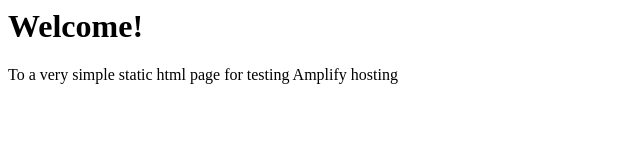
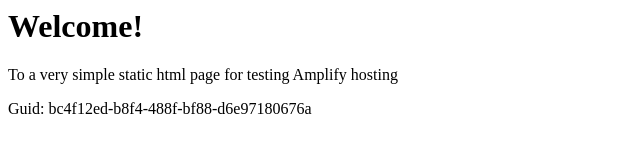
Before and after one commit to aws-aemilia-icn/Github-PR-Commit-Integration-Test-DoNotTouch-Gith-OKSLNVO2-v1-preprod-ap-northeast-2, a website: page src/index.html in a window 1280 px wide. Shown: the whole page, without its empty margins (0-640 px from the left). Drawn offline with Linux system fonts and the light colour scheme.

Commit message:
commit from integ tests

```diff
--- a/src/index.html
+++ b/src/index.html
@@ -1,3 +1,5 @@
+
+
 <html lang="en">
 
 <head>
@@ -10,6 +12,6 @@
 <body>
     <h1>Welcome!</h1>
     <p>To a very simple static html page for testing Amplify hosting</p>
-</body>
+    <p>Guid: bc4f12ed-b8f4-488f-bf88-d6e97180676a</p></body>
 
 </html>
```
